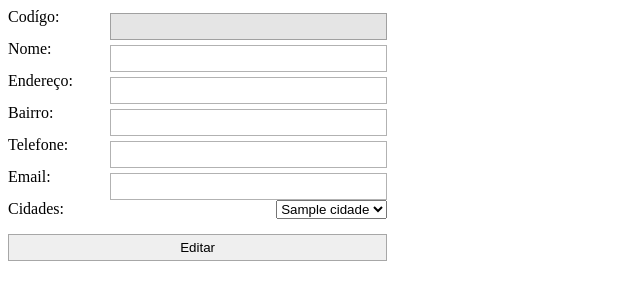
After one commit to PedroF3rreira/curso-php-oo, a PHP site: page /pessoa_form_edit.php in a window 1280 px wide. The commit adds this page. Shown: the top 300 px of the page, without its empty margins (0-640 px from the left). Run offline with PHP 8.4, Linux system fonts and the light colour scheme; tables that the repository leaves empty or names only in its code hold one stand-in row (values such as "Sample post"); data that the repository does not hold is empty.

Commit message:
terminado nivel1

```diff
--- a/do-estruturado-ao-poo/nivel1/index.php
+++ b/do-estruturado-ao-poo/nivel1/index.php
@@ -23,5 +23,6 @@
 			<?php require 'list_pessoas.php' ?>
 		</tbody>
 	</table>
+	<a href="pessoa_form_insert.php" title="adicionar pessoa">Adicionar</a>
 </body>
 </html>
--- a/do-estruturado-ao-poo/nivel1/lista_combo_cidades.php
+++ b/do-estruturado-ao-poo/nivel1/lista_combo_cidades.php
@@ -1,6 +1,6 @@
 <?php
 
-function lista_combo_cidades()
+function lista_combo_cidades($id_cidade = '')
 {
 	try {
 		$conn = new PDO('mysql:host=localhost;dbname=livro', 'root', '');
@@ -17,7 +17,10 @@ function lista_combo_cidades()
 				$id = $row['id'];
 				$nome = $row['nome'];
 
-				$output .= "<option value='$id'>$nome</option>";
+				$selected = ($id == $id_cidade ? 'selected' : '');
+
+				$output .= "<option {$selected} value='$id'>$nome</option>";
+
 			}
 		}
 
--- /dev/null
+++ b/do-estruturado-ao-poo/nivel1/pessoa_form_edit.php
@@ -0,0 +1,77 @@
+<!DOCTYPE html>
+<html>
+<head>
+	<meta charset="utf-8">
+	<meta name="viewport" content="width=device-width, initial-scale=1">
+	<link rel="stylesheet" type="text/css" href="css/style.css">
+	<title>Pessoa form insert</title>
+</head>
+<?php
+
+	if(!empty($_GET['id']))
+	{
+		$id = $_GET['id'];
+		$conn = mysqli_connect('localhost', 'root', '', 'livro');
+
+		$sql = "SELECT * FROM pessoas WHERE id=$id";
+
+		$result = mysqli_query($conn, $sql);
+
+		$row = mysqli_fetch_assoc($result);
+
+		$nome = $row['nome'];
+		$endereco = $row['endereco'];
+		$bairro = $row['bairro'];
+		$telefone = $row['telefone'];
+		$email = $row['email'];
+		$id_cidade = $row['id_cidade'];
+
+	}
+ ?>
+<body>
+	<form action="pessoa_editar.php" method="POST" enctype="multipart/form-data">
+		<div class="form-control">
+			<label>Codígo:</label>
+			<input type="text" name="id" readonly="1" value="<?=$id?>">
+		</div>
+
+		<div class="form-control">
+			<label>Nome:</label>
+			<input type="text" name="nome" value="<?=$nome?>">
+		</div>
+
+		<div class="form-control">
+			<label>Endereço:</label>
+			<input type="text" name="endereco" value="<?=$endereco?>">
+		</div>
+
+		<div class="form-control">
+			<label>Bairro:</label>
+			<input type="text" name="bairro" value="<?=$bairro?>">
+		</div>
+
+		<div class="form-control">
+			<label>Telefone:</label>
+			<input type="text" name="telefone" value="<?=$telefone?>">
+		</div>
+
+		<div class="form-control">
+			<label>Email:</label>
+			<input type="text" name="email" value="<?=$email?>">
+		</div>
+
+		<div class="form-control">
+			<label>Cidades:</label>
+			<select name="id_cidade">
+				<?php
+					require_once 'lista_combo_cidades.php';
+					echo lista_combo_cidades($id_cidade);
+				?>
+			</select>
+		</div>
+
+		<div class="form-control">
+			<input type="submit" value="Editar">
+		</div>
+	</form>
+</body>
--- a/do-estruturado-ao-poo/nivel1/pessoa_form_insert.php
+++ b/do-estruturado-ao-poo/nivel1/pessoa_form_insert.php
@@ -52,5 +52,6 @@
 			<input type="submit" value="Enviar">
 		</div>
 	</form>
+	<a href="index.php">Voltar para uma lista</a>
 </body>
 </html>
```
Also changed, not shown: do-estruturado-ao-poo/nivel1/list_pessoas.php (+6 -4 lines), do-estruturado-ao-poo/nivel1/pessoa_editar.php (+34 -1 lines), do-estruturado-ao-poo/nivel1/pessoa_excluir.php (+25 -0 lines).
